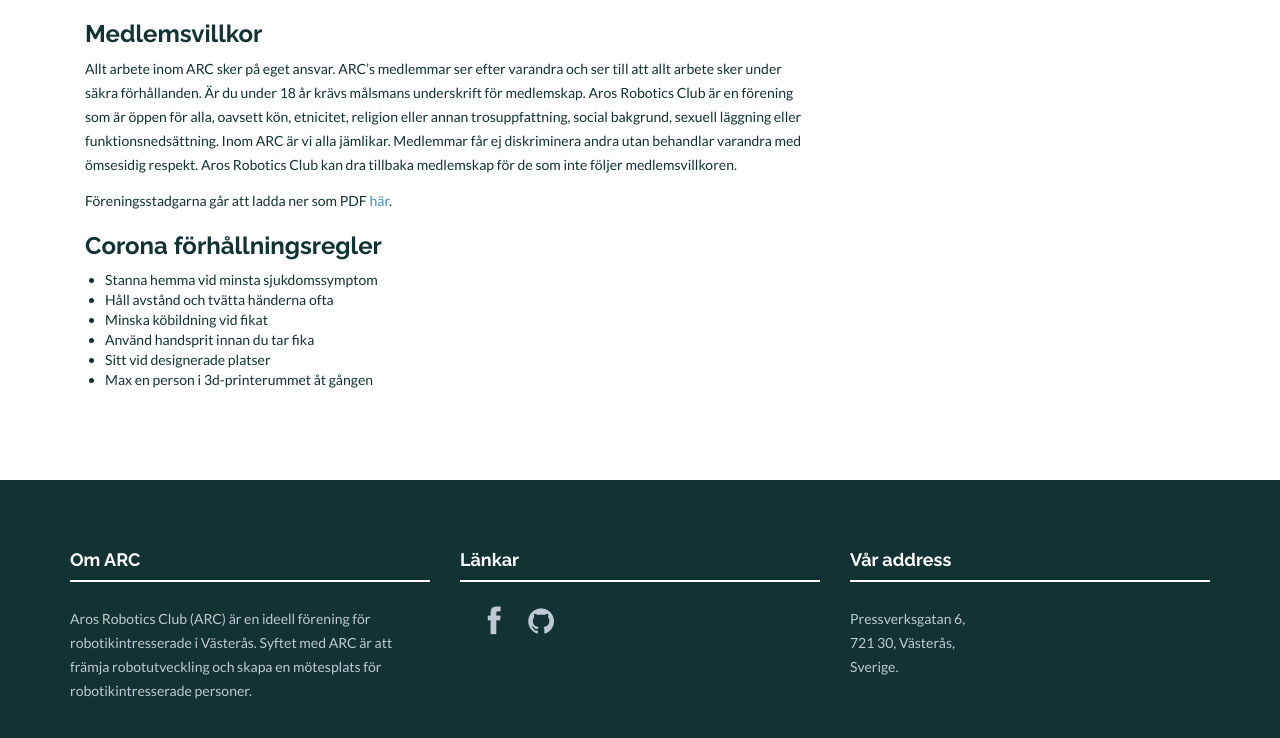
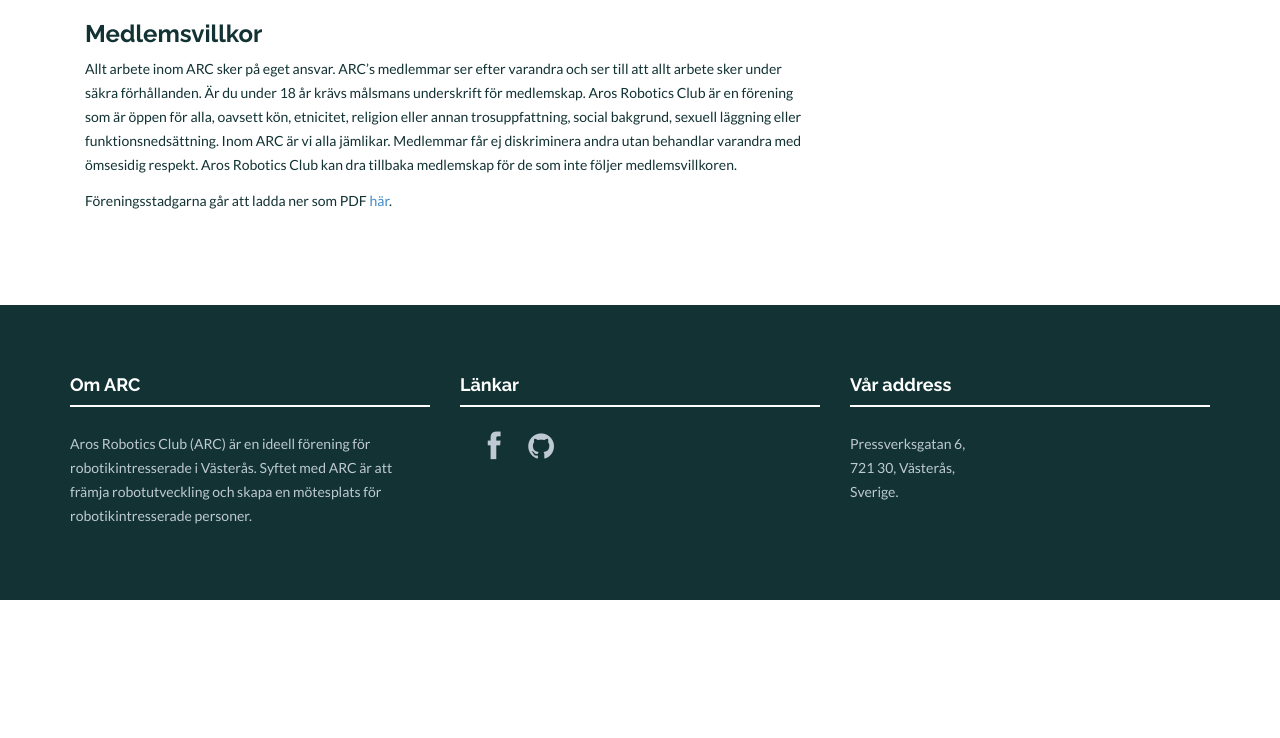
Before and after one commit to ARCsweden/ARCsweden.github.io, a Jekyll site: the page built from contact.html, in a window 1280 px wide and 900 px high, scrolled down 2985 px, cut to the strip 125-863 px from the top of the window. Built offline with Jekyll 4.4.1, drawn with Linux system fonts in a browser that asks for light colours; nearby versions of some CDN libraries; after the commit the page ends 3710 px from its top, so only the background shows below that.

Commit message:
Update contact.html
delete corona rules

```diff
--- a/contact.html
+++ b/contact.html
@@ -34,15 +34,6 @@ permalink: /contact/
             <h3>Medlemsvillkor</h3>
             <p>Allt arbete inom ARC sker på eget ansvar. ARC’s medlemmar ser efter varandra och ser till att allt arbete sker under säkra förhållanden. Är du under 18 år krävs målsmans underskrift för medlemskap. Aros Robotics Club är en förening som är öppen för alla, oavsett kön, etnicitet, religion eller annan trosuppfattning, social bakgrund, sexuell läggning eller funktionsnedsättning. Inom ARC är vi alla jämlikar. Medlemmar får ej diskriminera andra utan behandlar varandra med ömsesidig respekt. Aros Robotics Club kan dra tillbaka medlemskap för de som inte följer medlemsvillkoren.</p>
             <p>Föreningsstadgarna går att ladda ner som PDF <a href="{{site.url}}/assets/foreningsstadgar.pdf">här</a>.</p>
-            <h3>Corona förhållningsregler</h3>
-            <ul>
-                <li>Stanna hemma vid minsta sjukdomssymptom</li>
-                <li>Håll avstånd och tvätta händerna ofta</li>
-                <li>Minska köbildning vid fikat</li>
-                <li>Använd handsprit innan du tar fika</li>
-                <li>Sitt vid designerade platser</li>
-                <li>Max en person i 3d-printerummet åt gången</li>
-            </ul>
         </div><!--/col-lg-8 -->
 
 </div><!--/container -->
```
